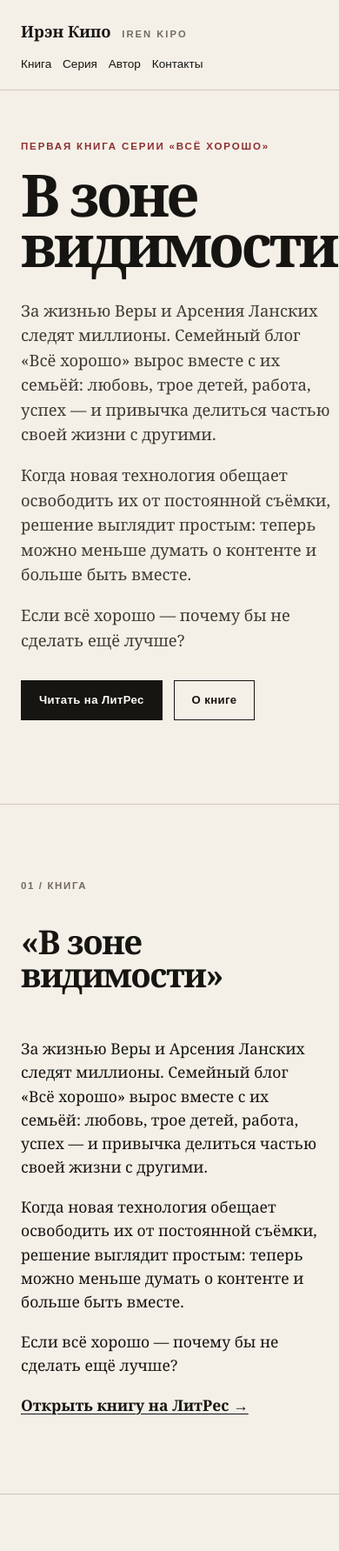
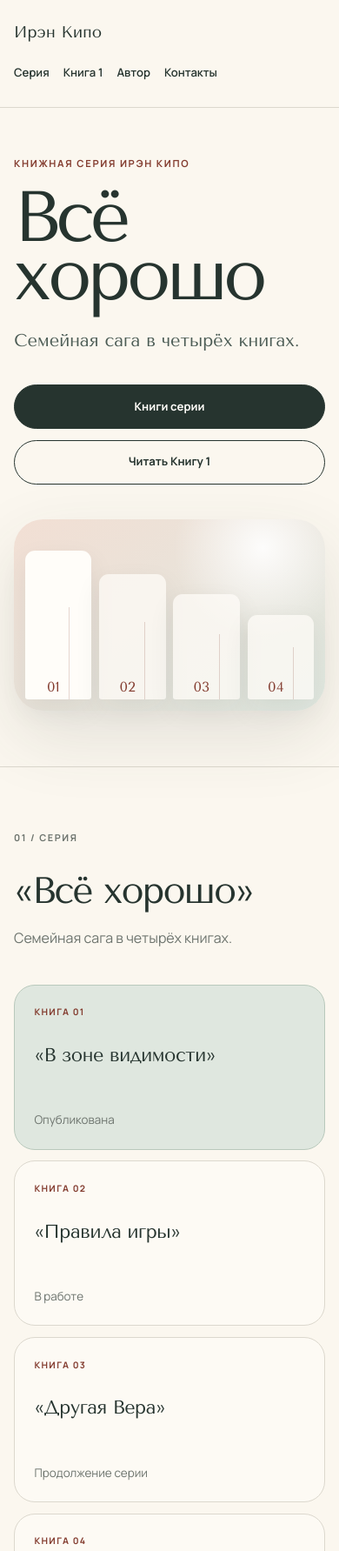
Before and after one commit to irenkipo/irenkipo.github.io, a plain HTML site: page index.html in a window 390 px wide. Shown: the top 1783 px of the page at 87% size. Drawn offline with nearby package versions, Linux system fonts and the light colour scheme.

Commit message:
Redesign homepage around the full book series

```diff
--- a/index.html
+++ b/index.html
@@ -3,14 +3,17 @@
 <head>
   <meta charset="utf-8">
   <meta name="viewport" content="width=device-width, initial-scale=1">
-  <title>Ирэн Кипо — «В зоне видимости»</title>
-  <meta name="description" content="За жизнью Веры и Арсения Ланских следят миллионы. Семейный блог «Всё хорошо» вырос вместе с их семьёй.">
-  <meta name="theme-color" content="#171512">
+  <title>Ирэн Кипо — серия «Всё хорошо»</title>
+  <meta name="description" content="«Всё хорошо» — семейная сага в четырёх книгах. Автор — Ирэн Кипо.">
+  <meta name="theme-color" content="#fbf7ef">
   <meta property="og:type" content="website">
-  <meta property="og:title" content="Ирэн Кипо — «В зоне видимости»">
-  <meta property="og:description" content="За жизнью Веры и Арсения Ланских следят миллионы. Когда новая технология обещает освободить их от постоянной съёмки, решение выглядит простым.">
+  <meta property="og:title" content="Ирэн Кипо — серия «Всё хорошо»">
+  <meta property="og:description" content="Семейная сага в четырёх книгах. Книга 1 — «В зоне видимости».">
   <meta property="og:url" content="https://irenkipo.github.io/">
   <link rel="canonical" href="https://irenkipo.github.io/">
+  <link rel="preconnect" href="https://fonts.googleapis.com">
+  <link rel="preconnect" href="https://fonts.gstatic.com" crossorigin>
+  <link href="https://fonts.googleapis.com/css2?family=Manrope:wght@400;500;600;700&amp;family=Tenor+Sans&amp;display=swap" rel="stylesheet">
   <link rel="stylesheet" href="styles.css">
   <script type="application/ld+json">
   {
@@ -34,46 +37,34 @@
       <span class="brand-latin">IREN KIPO</span>
     </a>
     <nav class="nav" aria-label="Основная навигация">
-      <a href="#book">Книга</a>
       <a href="#series">Серия</a>
+      <a href="#book">Книга 1</a>
       <a href="#author">Автор</a>
       <a href="#contacts">Контакты</a>
     </nav>
   </header>
 
   <main id="main">
-    <section class="hero hero-copy-only" id="top">
+    <section class="hero" id="top">
       <div class="hero-copy">
-        <p class="eyebrow">Первая книга серии «Всё хорошо»</p>
-        <h1>В зоне<br>видимости</h1>
-        <div class="lead approved-description">
-          <p>За жизнью Веры и Арсения Ланских следят миллионы. Семейный блог «Всё хорошо» вырос вместе с их семьёй: любовь, трое детей, работа, успех — и привычка делиться частью своей жизни с другими.</p>
-          <p>Когда новая технология обещает освободить их от постоянной съёмки, решение выглядит простым: теперь можно меньше думать о контенте и больше быть вместе.</p>
-          <p>Если всё хорошо — почему бы не сделать ещё лучше?</p>
-        </div>
+        <p class="eyebrow">Книжная серия Ирэн Кипо</p>
+        <h1>Всё<br>хорошо</h1>
+        <p class="hero-lead">Семейная сага в четырёх книгах.</p>
         <div class="hero-actions">
-          <a class="button button-primary" href="https://www.litres.ru/74382683/" target="_blank" rel="noopener noreferrer">Читать на ЛитРес</a>
-          <a class="button button-secondary" href="#book">О книге</a>
+          <a class="button button-primary" href="#series">Книги серии</a>
+          <a class="button button-secondary" href="https://www.litres.ru/74382683/" target="_blank" rel="noopener noreferrer">Читать Книгу 1</a>
         </div>
       </div>
-      <!-- Здесь должна использоваться только утверждённая обложка книги. Временная придуманная обложка удалена. -->
-    </section>
-
-    <section class="section book-section" id="book">
-      <div class="section-label">01 / КНИГА</div>
-      <div class="section-content two-columns">
-        <h2>«В зоне видимости»</h2>
-        <div class="prose">
-          <p>За жизнью Веры и Арсения Ланских следят миллионы. Семейный блог «Всё хорошо» вырос вместе с их семьёй: любовь, трое детей, работа, успех — и привычка делиться частью своей жизни с другими.</p>
-          <p>Когда новая технология обещает освободить их от постоянной съёмки, решение выглядит простым: теперь можно меньше думать о контенте и больше быть вместе.</p>
-          <p>Если всё хорошо — почему бы не сделать ещё лучше?</p>
-          <a class="text-link" href="https://www.litres.ru/74382683/" target="_blank" rel="noopener noreferrer">Открыть книгу на ЛитРес →</a>
-        </div>
+      <div class="series-signal" aria-hidden="true">
+        <span>01</span>
+        <span>02</span>
+        <span>03</span>
+        <span>04</span>
       </div>
     </section>
 
     <section class="section series-section" id="series">
-      <div class="section-label">02 / СЕРИЯ</div>
+      <div class="section-label">01 / СЕРИЯ</div>
       <div class="section-content">
         <div class="series-heading">
           <h2>«Всё хорошо»</h2>
@@ -81,25 +72,41 @@
         </div>
         <div class="book-grid">
           <article class="book-card current">
-            <span class="book-number">01</span>
-            <h3>В зоне видимости</h3>
+            <span class="book-number">КНИГА 01</span>
+            <h3>«В зоне видимости»</h3>
             <p>Опубликована</p>
           </article>
           <article class="book-card">
-            <span class="book-number">02</span>
-            <h3>Правила игры</h3>
+            <span class="book-number">КНИГА 02</span>
+            <h3>«Правила игры»</h3>
             <p>В работе</p>
           </article>
           <article class="book-card">
-            <span class="book-number">03</span>
-            <h3>Другая Вера</h3>
+            <span class="book-number">КНИГА 03</span>
+            <h3>«Другая Вера»</h3>
             <p>Продолжение серии</p>
           </article>
           <article class="book-card">
-            <span class="book-number">04</span>
-            <h3>Ничего личного</h3>
-            <p>Финальная книга</p>
+            <span class="book-number">КНИГА 04</span>
+            <h3>«Ничего личного»</h3>
+            <p>Продолжение серии</p>
           </article>
+        </div>
+      </div>
+    </section>
+
+    <section class="section book-section" id="book">
+      <div class="section-label">02 / КНИГА 1</div>
+      <div class="section-content book-layout">
+        <div class="book-heading">
+          <p class="eyebrow">Первая опубликованная книга серии</p>
+          <h2>«В зоне видимости»</h2>
+        </div>
+        <div class="prose approved-description">
+          <p>За жизнью Веры и Арсения Ланских следят миллионы. Семейный блог „Всё хорошо“ вырос вместе с их семьёй: любовь, трое детей, работа, успех — и привычка делиться частью своей жизни с другими.</p>
+          <p>Когда новая технология обещает освободить их от постоянной съёмки, решение выглядит простым: теперь можно меньше думать о контенте и больше быть вместе.</p>
+          <p>Если всё хорошо — почему бы не сделать ещё лучше?</p>
+          <a class="text-link" href="https://www.litres.ru/74382683/" target="_blank" rel="noopener noreferrer">Открыть книгу на ЛитРес →</a>
         </div>
       </div>
     </section>
--- a/styles.css
+++ b/styles.css
@@ -1,198 +1,569 @@
 :root {
-  --bg: #f4f0e8;
-  --ink: #171512;
-  --muted: #716b62;
-  --line: #cfc8bc;
-  --accent: #8c2f2f;
-  --accent-dark: #612020;
-  --card: #ece6db;
-  --white: #fffdf8;
+  --bg: #fbf7ef;
+  --surface: #fffdf9;
+  --ink: #26342f;
+  --muted: #6d746e;
+  --line: #dcd8ce;
+  --accent: #a64f3d;
+  --accent-dark: #843d30;
+  --sage: #dfe7df;
+  --sage-deep: #b9c9bc;
+  --blush: #f2dfd4;
+  --heading: "Tenor Sans", "Segoe UI", Arial, sans-serif;
+  --body: "Manrope", "Segoe UI", Arial, sans-serif;
   --max: 1180px;
+  --radius: 1.5rem;
 }
 
-* { box-sizing: border-box; }
-html { scroll-behavior: smooth; }
+* {
+  box-sizing: border-box;
+}
+
+html {
+  scroll-behavior: smooth;
+  scroll-padding-top: 6rem;
+}
+
 body {
+  min-width: 0;
   margin: 0;
+  overflow-x: hidden;
   background: var(--bg);
   color: var(--ink);
-  font-family: Georgia, 'Times New Roman', serif;
-  line-height: 1.55;
+  font-family: var(--body);
+  font-size: 1rem;
+  line-height: 1.65;
 }
-a { color: inherit; }
+
+a {
+  color: inherit;
+}
+
 .skip-link {
-  position: absolute;
-  left: -999px;
-  top: 0;
+  position: fixed;
+  left: 1rem;
+  top: -5rem;
+  z-index: 1000;
+  padding: .75rem 1rem;
+  border-radius: .5rem;
+  background: var(--ink);
+  color: var(--surface);
+  font-weight: 700;
 }
+
 .skip-link:focus {
-  left: 1rem;
   top: 1rem;
-  z-index: 1000;
-  background: var(--white);
-  padding: .7rem 1rem;
 }
+
 .site-header {
+  position: relative;
+  z-index: 10;
   max-width: var(--max);
   margin: 0 auto;
-  padding: 1.4rem 1.5rem;
+  padding: 1.35rem clamp(1rem, 4vw, 2rem);
   display: flex;
   justify-content: space-between;
   align-items: center;
+  gap: 2rem;
   border-bottom: 1px solid var(--line);
 }
-.brand { text-decoration: none; display: flex; gap: .8rem; align-items: baseline; }
-.brand-name { font-size: 1.15rem; font-weight: 700; }
-.brand-latin { font: 600 .7rem/1.2 Arial, sans-serif; letter-spacing: .18em; color: var(--muted); }
-.nav { display: flex; gap: 1.4rem; font: 500 .85rem/1 Arial, sans-serif; }
-.nav a { text-decoration: none; }
-.nav a:hover { color: var(--accent); }
+
+.brand {
+  min-width: max-content;
+  display: flex;
+  align-items: baseline;
+  gap: .75rem;
+  text-decoration: none;
+}
+
+.brand-name {
+  font-family: var(--heading);
+  font-size: 1.15rem;
+  letter-spacing: .01em;
+}
+
+.brand-latin {
+  color: var(--muted);
+  font-size: .66rem;
+  font-weight: 700;
+  letter-spacing: .18em;
+}
+
+.nav {
+  display: flex;
+  justify-content: flex-end;
+  gap: clamp(.85rem, 3vw, 1.65rem);
+  font-size: .82rem;
+  font-weight: 600;
+}
+
+.nav a {
+  padding: .45rem 0;
+  text-decoration: none;
+}
+
+.nav a:hover,
+.nav a:focus-visible {
+  color: var(--accent-dark);
+}
+
 .hero {
+  min-height: min(760px, calc(100svh - 82px));
   max-width: var(--max);
   margin: 0 auto;
-  padding: 5.5rem 1.5rem 6rem;
+  padding: clamp(4rem, 10vw, 8rem) clamp(1rem, 4vw, 2rem);
   display: grid;
-  grid-template-columns: 1.25fr .75fr;
-  gap: 5rem;
+  grid-template-columns: minmax(0, 1fr) minmax(280px, .72fr);
   align-items: center;
+  gap: clamp(3rem, 8vw, 7rem);
 }
+
+.hero-copy {
+  position: relative;
+  z-index: 1;
+}
+
 .eyebrow {
-  margin: 0 0 1.2rem;
+  margin: 0 0 1.25rem;
+  color: var(--accent-dark);
+  font-size: .7rem;
+  font-weight: 700;
+  letter-spacing: .15em;
+  line-height: 1.4;
   text-transform: uppercase;
-  letter-spacing: .16em;
-  font: 700 .72rem/1.4 Arial, sans-serif;
-  color: var(--accent);
 }
-h1, h2, h3, p { margin-top: 0; }
+
+h1,
+h2,
+h3,
+p {
+  margin-top: 0;
+}
+
+h1,
+h2,
+h3 {
+  font-family: var(--heading);
+  font-weight: 400;
+}
+
 h1 {
-  font-size: clamp(4rem, 9vw, 8rem);
-  line-height: .86;
+  max-width: 780px;
+  margin-bottom: 1.75rem;
+  font-size: clamp(4.4rem, 11vw, 9rem);
   letter-spacing: -.055em;
-  margin-bottom: 2rem;
+  line-height: .82;
+}
+
+.hero-lead {
+  max-width: 520px;
+  margin-bottom: 0;
+  color: #4c5c55;
+  font-family: var(--heading);
+  font-size: clamp(1.25rem, 2.1vw, 1.7rem);
+  line-height: 1.4;
+}
+
+.hero-actions {
+  margin-top: 2.25rem;
+  display: flex;
+  flex-wrap: wrap;
+  gap: .8rem;
+}
+
+.button {
+  min-height: 48px;
+  padding: .85rem 1.25rem;
+  display: inline-flex;
+  align-items: center;
+  justify-content: center;
+  border: 1px solid var(--ink);
+  border-radius: 999px;
+  font-size: .82rem;
   font-weight: 700;
+  text-decoration: none;
+  transition: background-color .2s ease, border-color .2s ease, color .2s ease, transform .2s ease;
 }
-.lead {
-  max-width: 760px;
-  font-size: clamp(1.15rem, 2vw, 1.45rem);
-  color: #3f3a34;
+
+.button:hover {
+  transform: translateY(-2px);
 }
-.hero-actions { display: flex; gap: .8rem; flex-wrap: wrap; margin-top: 2rem; }
-.button {
-  display: inline-block;
-  padding: .95rem 1.25rem;
-  border: 1px solid var(--ink);
-  text-decoration: none;
-  font: 700 .82rem/1 Arial, sans-serif;
-  letter-spacing: .03em;
+
+.button-primary {
+  background: var(--ink);
+  color: var(--surface);
 }
-.button-primary { background: var(--ink); color: var(--white); }
-.button-primary:hover { background: var(--accent-dark); border-color: var(--accent-dark); }
-.button-secondary:hover { background: var(--card); }
-.cover-wrap { display: flex; justify-content: center; }
-.cover {
-  width: min(360px, 86vw);
-  aspect-ratio: 2/3;
-  background: #181715;
-  color: #f4ede0;
-  padding: 2rem;
+
+.button-primary:hover,
+.button-primary:focus-visible {
+  background: var(--accent-dark);
+  border-color: var(--accent-dark);
+}
+
+.button-secondary {
+  background: transparent;
+}
+
+.button-secondary:hover,
+.button-secondary:focus-visible {
+  background: var(--surface);
+}
+
+.series-signal {
+  min-height: 440px;
+  display: grid;
+  grid-template-columns: repeat(4, minmax(0, 1fr));
+  align-items: end;
+  gap: .55rem;
+  padding: clamp(1rem, 3vw, 2rem);
+  border-radius: calc(var(--radius) * 1.4);
+  background:
+    radial-gradient(circle at 80% 15%, rgba(255, 255, 255, .9), transparent 30%),
+    linear-gradient(145deg, var(--blush), var(--sage));
+  box-shadow: 0 30px 80px rgba(54, 67, 60, .12);
+}
+
+.series-signal span {
+  min-width: 0;
+  display: flex;
+  align-items: flex-end;
+  justify-content: center;
+  border-radius: .7rem .7rem .2rem .2rem;
+  background: rgba(255, 253, 249, .72);
+  color: var(--accent-dark);
+  font-family: var(--heading);
+  font-size: clamp(1rem, 2vw, 1.4rem);
+  box-shadow: 0 12px 30px rgba(54, 67, 60, .08);
+}
+
+.series-signal span:nth-child(1) {
+  height: 88%;
+  background: var(--surface);
+}
+
+.series-signal span:nth-child(2) {
+  height: 74%;
+}
+
+.series-signal span:nth-child(3) {
+  height: 62%;
+}
+
+.series-signal span:nth-child(4) {
+  height: 50%;
+}
+
+.series-signal span::after {
+  content: "";
+  width: 1px;
+  height: 62%;
+  margin-left: .65rem;
+  background: currentColor;
+  opacity: .2;
+}
+
+.section {
+  max-width: var(--max);
+  margin: 0 auto;
+  padding: clamp(4.5rem, 9vw, 7.5rem) clamp(1rem, 4vw, 2rem);
+  border-top: 1px solid var(--line);
+}
+
+.section-label {
+  margin-bottom: clamp(2rem, 5vw, 3.5rem);
+  color: var(--muted);
+  font-size: .68rem;
+  font-weight: 700;
+  letter-spacing: .15em;
+}
+
+h2 {
+  margin-bottom: 1.5rem;
+  font-size: clamp(2.65rem, 6vw, 5.3rem);
+  letter-spacing: -.045em;
+  line-height: .98;
+}
+
+h3 {
+  font-size: clamp(1.35rem, 2vw, 1.7rem);
+  letter-spacing: -.02em;
+  line-height: 1.15;
+}
+
+.series-heading {
+  margin-bottom: 2.5rem;
+  display: grid;
+  grid-template-columns: minmax(0, 1fr) minmax(220px, .48fr);
+  align-items: end;
+  gap: 2rem;
+}
+
+.series-heading h2,
+.series-heading p {
+  margin-bottom: 0;
+}
+
+.series-heading p {
+  color: var(--muted);
+  font-size: 1rem;
+}
+
+.book-grid {
+  display: grid;
+  grid-template-columns: repeat(4, minmax(0, 1fr));
+  gap: .8rem;
+}
+
+.book-card {
+  min-width: 0;
+  min-height: 280px;
+  padding: 1.4rem;
   display: flex;
   flex-direction: column;
   justify-content: space-between;
-  box-shadow: 0 28px 55px rgba(28, 24, 20, .22);
-  transform: rotate(1deg);
+  border: 1px solid var(--line);
+  border-radius: var(--radius);
+  background: rgba(255, 253, 249, .48);
 }
-.cover-top, .cover-bottom {
-  font: 700 .72rem/1.3 Arial, sans-serif;
-  letter-spacing: .18em;
+
+.book-card.current {
+  border-color: var(--sage-deep);
+  background: var(--sage);
 }
-.cover-title { font-size: clamp(2.2rem, 5vw, 3.8rem); line-height: .95; letter-spacing: -.04em; }
-.cover-mark { display: grid; gap: .5rem; }
-.cover-mark span { display: block; height: 1px; background: #8d2f2f; }
-.cover-mark span:nth-child(2) { width: 72%; }
-.cover-mark span:nth-child(3) { width: 44%; }
-.section {
-  max-width: var(--max);
-  margin: 0 auto;
-  padding: 5.5rem 1.5rem;
-  border-top: 1px solid var(--line);
+
+.book-card h3 {
+  overflow-wrap: anywhere;
 }
-.section-label {
-  font: 700 .72rem/1 Arial, sans-serif;
-  letter-spacing: .14em;
+
+.book-card p {
+  margin-bottom: 0;
   color: var(--muted);
-  margin-bottom: 2.5rem;
+  font-size: .84rem;
 }
+
+.book-number {
+  color: var(--accent-dark);
+  font-size: .65rem;
+  font-weight: 700;
+  letter-spacing: .13em;
+}
+
+.book-layout,
 .two-columns {
   display: grid;
-  grid-template-columns: 1fr 1fr;
-  gap: 4rem;
+  grid-template-columns: minmax(0, .92fr) minmax(300px, 1fr);
+  gap: clamp(2rem, 7vw, 6rem);
 }
-h2 {
-  font-size: clamp(2.4rem, 5vw, 4.8rem);
-  line-height: .98;
-  letter-spacing: -.04em;
+
+.book-heading .eyebrow {
+  margin-bottom: 1.5rem;
 }
-.prose { font-size: 1.1rem; }
-.prose p { margin-bottom: 1.15rem; }
-.text-link { font-weight: 700; text-decoration-thickness: 1px; text-underline-offset: .18em; }
-.series-heading { display: flex; justify-content: space-between; gap: 2rem; align-items: end; margin-bottom: 2rem; }
-.series-heading p { color: var(--muted); }
-.book-grid {
-  display: grid;
-  grid-template-columns: repeat(4, 1fr);
-  border-top: 1px solid var(--line);
-  border-left: 1px solid var(--line);
+
+.prose {
+  max-width: 680px;
+  font-size: clamp(1.02rem, 1.5vw, 1.14rem);
 }
-.book-card {
-  min-height: 230px;
-  padding: 1.5rem;
-  border-right: 1px solid var(--line);
-  border-bottom: 1px solid var(--line);
-  display: flex;
-  flex-direction: column;
-  justify-content: space-between;
-  background: transparent;
+
+.prose p {
+  margin-bottom: 1.2rem;
 }
-.book-card.current { background: var(--card); }
-.book-card h3 { font-size: 1.45rem; line-height: 1.05; }
-.book-card p { color: var(--muted); font-size: .9rem; }
-.book-number { font: 700 .7rem/1 Arial, sans-serif; color: var(--accent); }
+
+.approved-description p:first-child {
+  font-family: var(--heading);
+  font-size: clamp(1.25rem, 2.1vw, 1.65rem);
+  line-height: 1.5;
+}
+
+.text-link {
+  min-height: 44px;
+  margin-top: .6rem;
+  display: inline-flex;
+  align-items: center;
+  color: var(--accent-dark);
+  font-weight: 700;
+  text-decoration-thickness: 1px;
+  text-underline-offset: .22em;
+}
+
+.author-section {
+  padding-bottom: clamp(5rem, 10vw, 8rem);
+}
+
 .subscribe-section {
-  background: var(--ink);
-  color: var(--white);
+  width: min(calc(100% - 2rem), var(--max));
+  margin: 0 auto clamp(1rem, 3vw, 2rem);
+  padding: clamp(4.5rem, 9vw, 7rem) clamp(1.25rem, 5vw, 4rem);
+  border-radius: calc(var(--radius) * 1.4);
+  background: var(--sage);
   text-align: center;
-  padding: 6rem 1.5rem;
 }
-.subscribe-section h2 { margin-bottom: 1rem; }
-.subscribe-section p:last-child { color: #c9c2b8; }
+
+.subscribe-section h2 {
+  margin-bottom: 1rem;
+}
+
+.subscribe-section p:last-child {
+  margin: 0 auto;
+  color: #53615b;
+}
+
 .footer {
   max-width: var(--max);
   margin: 0 auto;
-  padding: 2.5rem 1.5rem 3rem;
+  padding: 2.5rem clamp(1rem, 4vw, 2rem) 3rem;
   display: flex;
   justify-content: space-between;
   gap: 2rem;
   border-top: 1px solid var(--line);
 }
-.footer p { color: var(--muted); font-size: .85rem; margin-top: .55rem; }
-.social-links { display: flex; gap: 1.2rem; flex-wrap: wrap; align-items: start; }
-.social-links a { font: 700 .8rem/1 Arial, sans-serif; text-underline-offset: .2em; }
 
-@media (max-width: 850px) {
-  .site-header { align-items: flex-start; }
-  .nav { gap: .8rem; flex-wrap: wrap; justify-content: flex-end; }
-  .hero { grid-template-columns: 1fr; gap: 3rem; padding-top: 3.5rem; }
-  .cover-wrap { justify-content: flex-start; }
-  .two-columns { grid-template-columns: 1fr; gap: 1.3rem; }
-  .book-grid { grid-template-columns: 1fr 1fr; }
-  .series-heading { display: block; }
+.footer p {
+  margin-top: .5rem;
+  color: var(--muted);
+  font-size: .8rem;
 }
 
-@media (max-width: 560px) {
-  .site-header { display: block; }
-  .nav { margin-top: 1rem; justify-content: flex-start; }
-  h1 { font-size: 4.2rem; }
-  .book-grid { grid-template-columns: 1fr; }
-  .footer { display: block; }
-  .social-links { margin-top: 1.2rem; }
+.social-links {
+  display: flex;
+  flex-wrap: wrap;
+  align-items: flex-start;
+  gap: 1.2rem;
 }
+
+.social-links a {
+  min-height: 44px;
+  display: inline-flex;
+  align-items: center;
+  font-size: .78rem;
+  font-weight: 700;
+  text-underline-offset: .22em;
+}
+
+:focus-visible {
+  outline: 3px solid rgba(166, 79, 61, .42);
+  outline-offset: 4px;
+}
+
+@media (max-width: 900px) {
+  .hero {
+    min-height: auto;
+    grid-template-columns: minmax(0, 1.1fr) minmax(230px, .75fr);
+    gap: 2.5rem;
+  }
+
+  .series-signal {
+    min-height: 350px;
+  }
+
+  .book-grid {
+    grid-template-columns: repeat(2, minmax(0, 1fr));
+  }
+
+  .book-card {
+    min-height: 220px;
+  }
+}
+
+@media (max-width: 700px) {
+  html {
+    scroll-padding-top: 1rem;
+  }
+
+  .site-header {
+    align-items: flex-start;
+  }
+
+  .brand-latin {
+    display: none;
+  }
+
+  .nav {
+    max-width: 290px;
+    flex-wrap: wrap;
+    row-gap: 0;
+  }
+
+  .hero {
+    padding-top: 4rem;
+    grid-template-columns: 1fr;
+  }
+
+  h1 {
+    font-size: clamp(4rem, 20vw, 6rem);
+  }
+
+  .series-signal {
+    min-height: 260px;
+  }
+
+  .series-heading,
+  .book-layout,
+  .two-columns {
+    grid-template-columns: 1fr;
+    gap: 1.25rem;
+  }
+}
+
+@media (max-width: 480px) {
+  .site-header {
+    display: block;
+  }
+
+  .nav {
+    max-width: none;
+    margin-top: .85rem;
+    justify-content: flex-start;
+    gap: .4rem 1rem;
+  }
+
+  .hero {
+    padding-top: 3.5rem;
+  }
+
+  h1 {
+    font-size: clamp(3.7rem, 21vw, 5.2rem);
+  }
+
+  .hero-actions {
+    display: grid;
+  }
+
+  .button {
+    width: 100%;
+  }
+
+  .series-signal {
+    min-height: 220px;
+    padding: .8rem;
+  }
+
+  .book-grid {
+    grid-template-columns: 1fr;
+  }
+
+  .book-card {
+    min-height: 190px;
+  }
+
+  .subscribe-section {
+    width: calc(100% - 1rem);
+  }
+
+  .footer {
+    display: block;
+  }
+
+  .social-links {
+    margin-top: 1rem;
+  }
+}
+
+@media (prefers-reduced-motion: reduce) {
+  html {
+    scroll-behavior: auto;
+  }
+
+  .button {
+    transition: none;
+  }
+}
```
